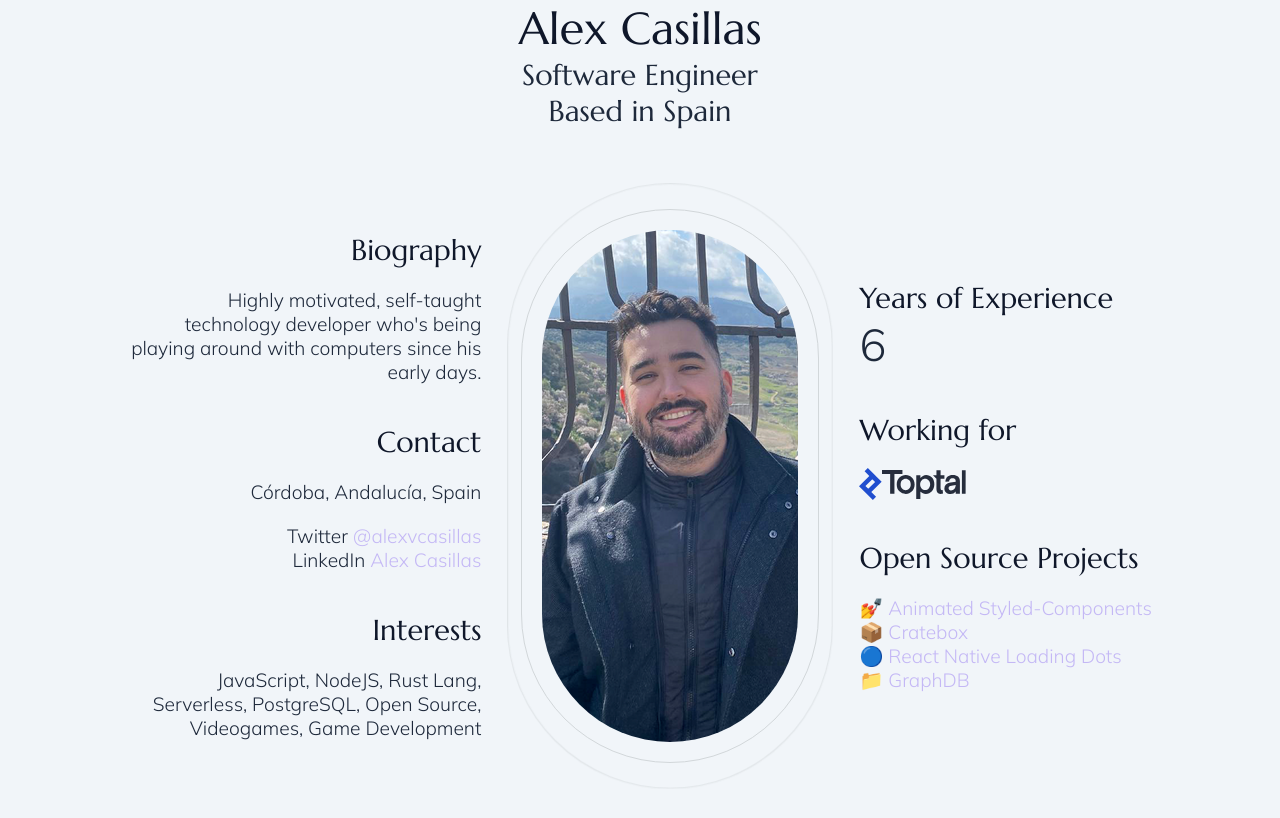
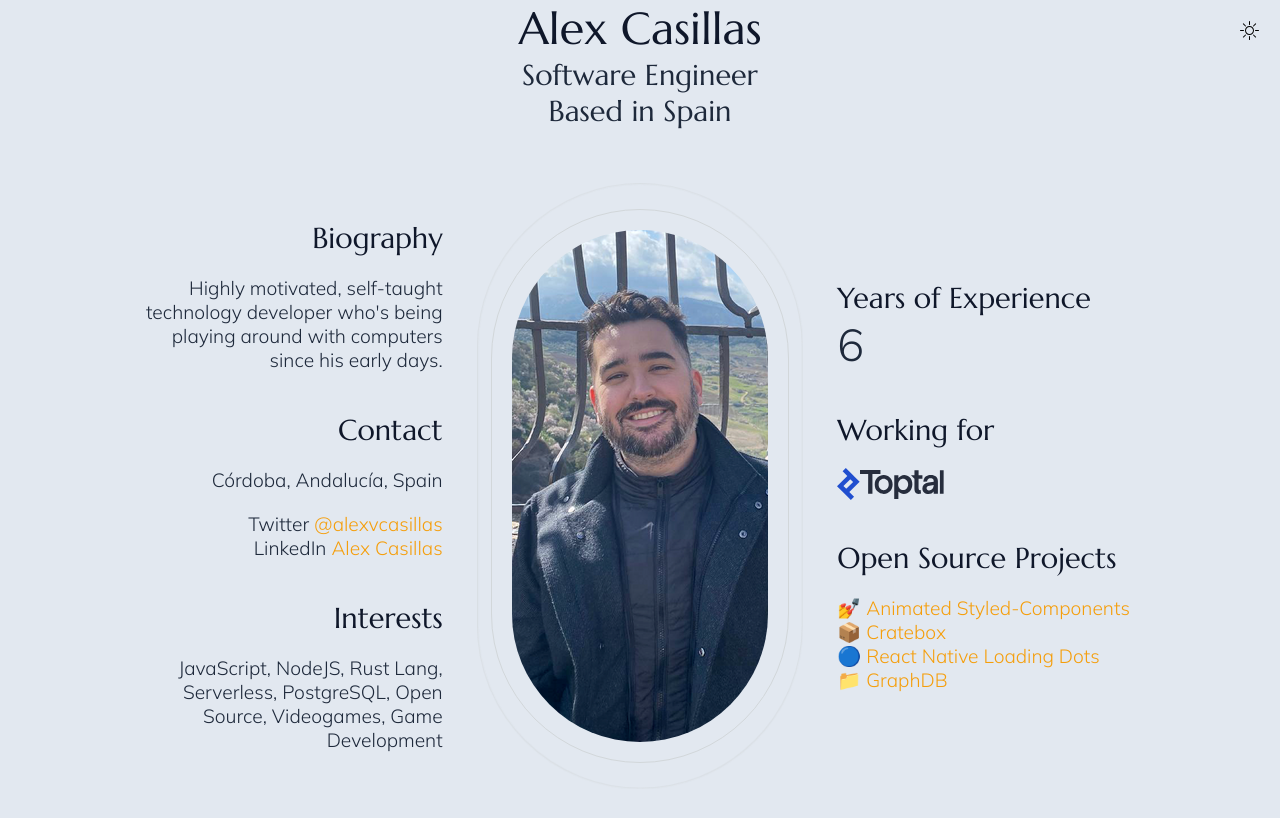
Before and after one commit to alexvcasillas/alexvcasillas.com, a Next.js app: page / in a window 1280 px wide. Built offline with nearby package versions, Linux system fonts and the light colour scheme.

Commit message:
feat: component extraction + dark mode toggle

```diff
--- /dev/null
+++ b/components/Container.tsx
@@ -0,0 +1,20 @@
+import { styled } from '../stitches.config';
+
+export const Container = styled('div', {
+  marginX: 'auto',
+  paddingX: '$3',
+
+  variants: {
+    size: {
+      1: {
+        maxWidth: '520px',
+      },
+      2: {
+        maxWidth: '900px',
+      },
+      3: {
+        maxWidth: '1024px',
+      },
+    },
+  },
+});
--- a/components/Main.tsx
+++ b/components/Main.tsx
@@ -1,71 +1,17 @@
-import { keyframes, styled } from '../stitches.config';
-import { ToptalLogo } from '../components/ToptalLogo';
 import { useTheme } from 'next-themes';
 
-const Text = styled('p', {
-  color: '$hiContrast',
-  fontSize: '1.2rem',
-  variants: {
-    heading: {
-      h1: {
-        fontSize: '2.8rem',
-      },
-      h2: {
-        fontSize: '1.8rem',
-      },
-    },
-    align: {
-      left: {
-        textAlign: 'left',
-      },
-      center: {
-        textAlign: 'center',
-      },
-      right: {
-        textAlign: 'right',
-      },
-    },
-    color: {
-      secondary: {
-        color: '$loContrast',
-      },
-    },
-    family: {
-      marcellus: {
-        fontFamily: 'Marcellus, serif',
-        fontWeight: 400,
-      },
-      cormorant: {
-        fontFamily: 'Cormorant, serif',
-      },
-    },
-  },
-  defaultVariants: {
-    align: 'center',
-  },
-});
+import { keyframes, styled } from '../stitches.config';
+
+import { ToptalLogo } from './ToptalLogo';
+import { Text } from './Text';
+import { Container } from './Container';
+import { VerticalSpacer } from './VerticalSpacer';
 
 const Link = styled('a', {
   textDecoration: 'none',
-  color: '$purple400',
-});
-
-const Container = styled('div', {
-  marginX: 'auto',
-  paddingX: '$3',
-
-  variants: {
-    size: {
-      1: {
-        maxWidth: '520px',
-      },
-      2: {
-        maxWidth: '900px',
-      },
-      3: {
-        maxWidth: '1024px',
-      },
-    },
+  color: '$amber500',
+  '&:hover': {
+    color: '$amber400',
   },
 });
 
@@ -77,14 +23,14 @@ const Grid = styled('div', {
   variants: {
     media: {
       desktop: {
-        gridTemplateColumns: 'auto auto auto',
+        gridTemplateColumns: '1fr 1fr 1fr',
         gridTemplateRows: 'auto',
         gridTemplateAreas: "'left center right'",
       },
       mobile: {
         gridTemplateAreas: "'center' 'left' 'right'",
         gridTemplateColumns: 'auto',
-        gridTemplateRows: "'auto auto auto'",
+        gridTemplateRows: "'1fr 1fr 1fr'",
       },
     },
   },
@@ -161,25 +107,6 @@ const Avatar = styled('div', {
   height: 512,
   background: 'url(alex-casillas.png) no-repeat center center',
   backgroundPosition: 'left center',
-});
-
-const VerticalSpacer = styled('div', {
-  variants: {
-    size: {
-      small: {
-        padding: '10px 0',
-      },
-      medium: {
-        padding: '15px 0',
-      },
-      large: {
-        padding: '20px 0',
-      },
-      xLarge: {
-        padding: '40px 0',
-      },
-    },
-  },
 });
 
 export const Main: React.FC<{}> = () => {
--- /dev/null
+++ b/components/Text.tsx
@@ -0,0 +1,47 @@
+import { styled } from '../stitches.config';
+
+export const Text = styled('p', {
+  color: '$hiContrast',
+  fontSize: '1.2rem',
+  transition: 'color 0.3s ease-in-out',
+  variants: {
+    size: {
+      small: {
+        fontSize: '1rem',
+      },
+    },
+    heading: {
+      h1: {
+        fontSize: '2.8rem',
+      },
+      h2: {
+        fontSize: '1.8rem',
+      },
+    },
+    align: {
+      left: {
+        textAlign: 'left',
+      },
+      center: {
+        textAlign: 'center',
+      },
+      right: {
+        textAlign: 'right',
+      },
+    },
+    color: {
+      secondary: {
+        color: '$loContrast',
+      },
+    },
+    family: {
+      marcellus: {
+        fontFamily: 'Marcellus, serif',
+        fontWeight: 400,
+      },
+    },
+  },
+  defaultVariants: {
+    align: 'center',
+  },
+});
--- a/components/ThemeToggle.tsx
+++ b/components/ThemeToggle.tsx
@@ -1,5 +1,29 @@
-import { useEffect, useState } from "react";
-import { useTheme } from "next-themes";
+import { useEffect, useState } from 'react';
+import { useTheme } from 'next-themes';
+
+import { styled } from '../stitches.config';
+
+import MoonSvg from './svg/Moon';
+import SunSvg from './svg/Sun';
+
+const Button = styled('button', {
+  cursor: 'pointer',
+  position: 'absolute',
+  top: 20,
+  right: 20,
+  display: 'flex',
+  flexDirection: 'row',
+  alignItems: 'center',
+  gap: 10,
+  backgroundColor: '$background',
+  transition: 'background-color 0.3s ease-in-out',
+  border: 0,
+  outline: 'none',
+});
+
+const Moon = styled(MoonSvg, {
+  fill: '$invertedBackground',
+});
 
 export const ThemeToggle = () => {
   const [mounted, setMounted] = useState(false);
@@ -10,10 +34,15 @@ export const ThemeToggle = () => {
   if (!mounted) return null;
 
   const toggleTheme = () => {
-    const targetTheme = resolvedTheme === "light" ? "dark" : "light";
+    const targetTheme = resolvedTheme === 'light' ? 'dark' : 'light';
 
     setTheme(targetTheme);
   };
 
-  return <button onClick={toggleTheme}>Switch theme</button>;
+  return (
+    <Button onClick={toggleTheme}>
+      {resolvedTheme === 'dark' && <Moon />}
+      {resolvedTheme === 'light' && <SunSvg />}
+    </Button>
+  );
 };
--- /dev/null
+++ b/components/VerticalSpacer.tsx
@@ -0,0 +1,20 @@
+import { styled } from '../stitches.config';
+
+export const VerticalSpacer = styled('div', {
+  variants: {
+    size: {
+      small: {
+        padding: '10px 0',
+      },
+      medium: {
+        padding: '15px 0',
+      },
+      large: {
+        padding: '20px 0',
+      },
+      xLarge: {
+        padding: '40px 0',
+      },
+    },
+  },
+});
--- /dev/null
+++ b/components/svg/Moon.tsx
@@ -0,0 +1,11 @@
+import * as React from 'react';
+import { SVGProps } from 'react';
+
+const SvgComponent = (props: SVGProps<SVGSVGElement>) => (
+  <svg xmlns='http://www.w3.org/2000/svg' width={20} height={20} {...props}>
+    <title>{'Modo oscuro'}</title>
+    <path d='M10.339 20c-2.762 0-5.358-1.076-7.311-3.028S0 12.423 0 9.661 1.075 4.303 3.028 2.35A10.272 10.272 0 0 1 6.562.034a.5.5 0 0 1 .617.714 8.899 8.899 0 0 0-1.093 5.509 8.766 8.766 0 0 0 2.52 5.138 8.787 8.787 0 0 0 6.254 2.591c1.542 0 3.06-.402 4.391-1.164a.5.5 0 0 1 .715.616 10.272 10.272 0 0 1-2.316 3.534A10.27 10.27 0 0 1 10.339 20zM5.687 1.56a9.311 9.311 0 0 0-1.951 1.497C1.972 4.821 1.001 7.166 1.001 9.661s.971 4.84 2.735 6.604C5.5 18.029 7.845 19 10.339 19s4.839-.971 6.603-2.735a9.334 9.334 0 0 0 1.496-1.95 9.888 9.888 0 0 1-3.578.671 9.779 9.779 0 0 1-6.962-2.884 9.75 9.75 0 0 1-2.805-5.719 9.945 9.945 0 0 1 .594-4.822z' />
+  </svg>
+);
+
+export default SvgComponent;
--- /dev/null
+++ b/components/svg/Sun.tsx
@@ -0,0 +1,11 @@
+import * as React from 'react';
+import { SVGProps } from 'react';
+
+const SvgComponent = (props: SVGProps<SVGSVGElement>) => (
+  <svg xmlns='http://www.w3.org/2000/svg' width={20} height={20} {...props}>
+    <title>{'Modo claro'}</title>
+    <path d='M9.5 5a.5.5 0 0 1-.5-.5v-3a.5.5 0 0 1 1 0v3a.5.5 0 0 1-.5.5zM3.5 11h-3a.5.5 0 0 1 0-1h3a.5.5 0 0 1 0 1zM18.5 11h-3a.5.5 0 0 1 0-1h3a.5.5 0 0 1 0 1zM9.5 20a.5.5 0 0 1-.5-.5v-3a.5.5 0 0 1 1 0v3a.5.5 0 0 1-.5.5zM9.5 7.007c.935 0 1.814.363 2.475 1.024S13 9.567 13 10.5s-.364 1.809-1.025 2.469c-.661.66-1.54 1.024-2.475 1.024s-1.814-.363-2.475-1.024C6.364 12.309 6 11.433 6 10.5s.364-1.809 1.025-2.469A3.48 3.48 0 0 1 9.5 7.007zm0-1C7.015 6.007 5 8.018 5 10.5s2.015 4.493 4.5 4.493S14 12.982 14 10.5a4.497 4.497 0 0 0-4.5-4.493zM5.507 6.507a.502.502 0 0 1-.354-.146L3.032 4.24a.5.5 0 0 1 .707-.707L5.86 5.654a.5.5 0 0 1-.354.853zM3.386 17.614a.5.5 0 0 1-.354-.853l2.121-2.121a.5.5 0 0 1 .707.707l-2.121 2.121a.498.498 0 0 1-.354.146zM13.493 6.507a.5.5 0 0 1-.354-.853l2.121-2.121a.5.5 0 0 1 .707.707l-2.121 2.121a.498.498 0 0 1-.354.146zM15.614 17.614a.502.502 0 0 1-.354-.146l-2.121-2.121a.5.5 0 0 1 .707-.707l2.121 2.121a.5.5 0 0 1-.354.853z' />
+  </svg>
+);
+
+export default SvgComponent;
--- a/pages/index.tsx
+++ b/pages/index.tsx
@@ -24,6 +24,7 @@ export default function Home() {
       <Head>
         <title>Alex Casillas - Software Engineer @ Toptal</title>
       </Head>
+      <ThemeToggle />
       <Main />
     </Box>
   );
--- a/stitches.config.js
+++ b/stitches.config.js
@@ -12,7 +12,8 @@ export const {
 } = createStitches({
   theme: {
     colors: {
-      background: '#f1f5f9',
+      background: '#e2e8f0',
+      invertedBackground: 'hsl(220,12%,14%)',
 
       hiContrast: '#0f172a',
       loContrast: '#1e293b',
@@ -30,6 +31,16 @@ export const {
       purple400: 'hsl(252,75%,84%)',
       purple500: 'hsl(252,78%,60%)',
       purple600: 'hsl(252,80%,53%)',
+
+      amber100: '#fef3c7',
+      amber200: '#fde68a',
+      amber300: '#fcd34d',
+      amber400: '#fbbf24',
+      amber500: '#f59e0b',
+      amber600: '#d97706',
+      amber700: '#b45309',
+      amber800: '#92400e',
+      amber900: '#78350f',
     },
     space: {
       1: '5px',
@@ -137,12 +148,14 @@ export const globalStyles = globalCss({
   },
   body: {
     backgroundColor: '$background',
+    transition: 'background-color 0.3s ease-in-out',
   },
 });
 
 export const darkTheme = createTheme('dark-theme', {
   colors: {
     background: 'hsl(220,12%,14%)',
+    invertedBackground: '#e2e8f0',
 
     hiContrast: 'hsl(210,20%,98%)',
     loContrast: 'hsl(216,12%,84%)',
```
